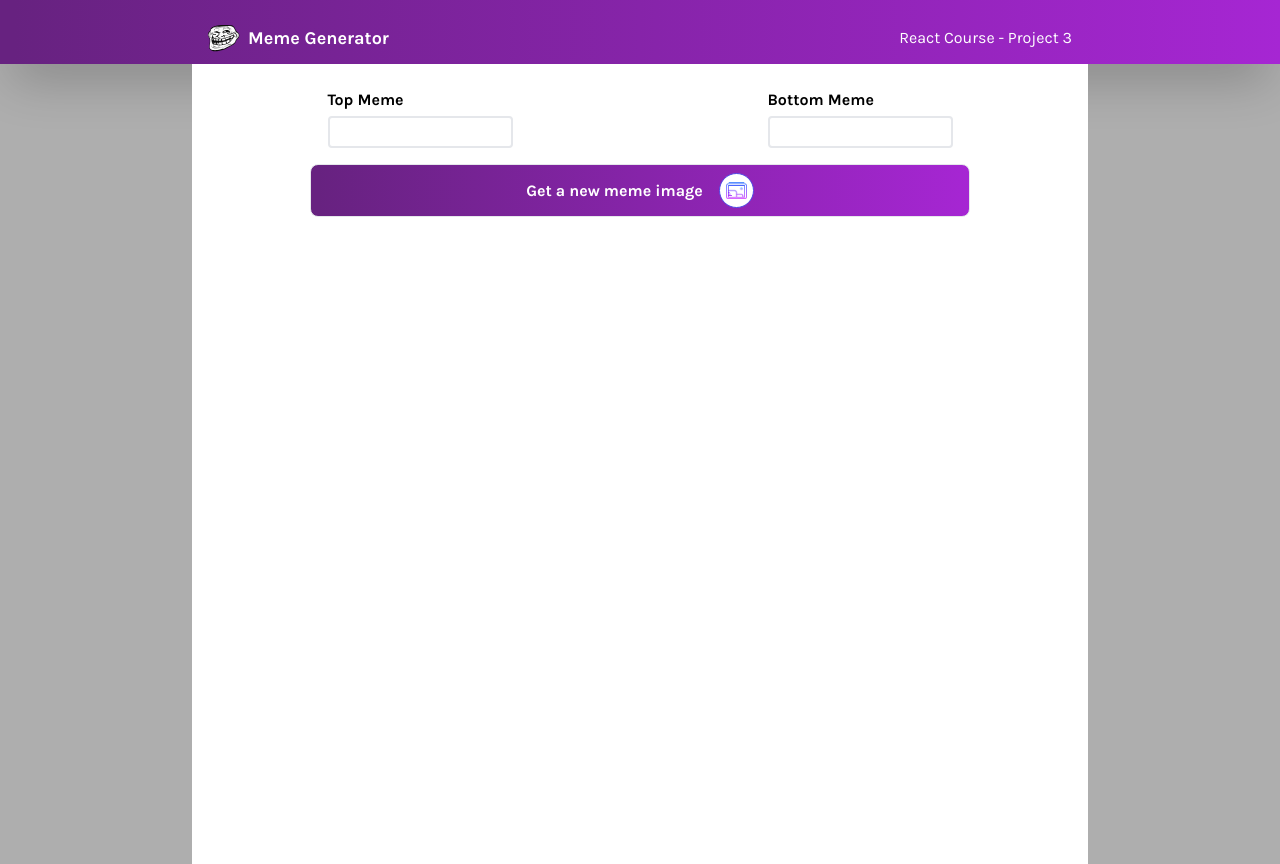
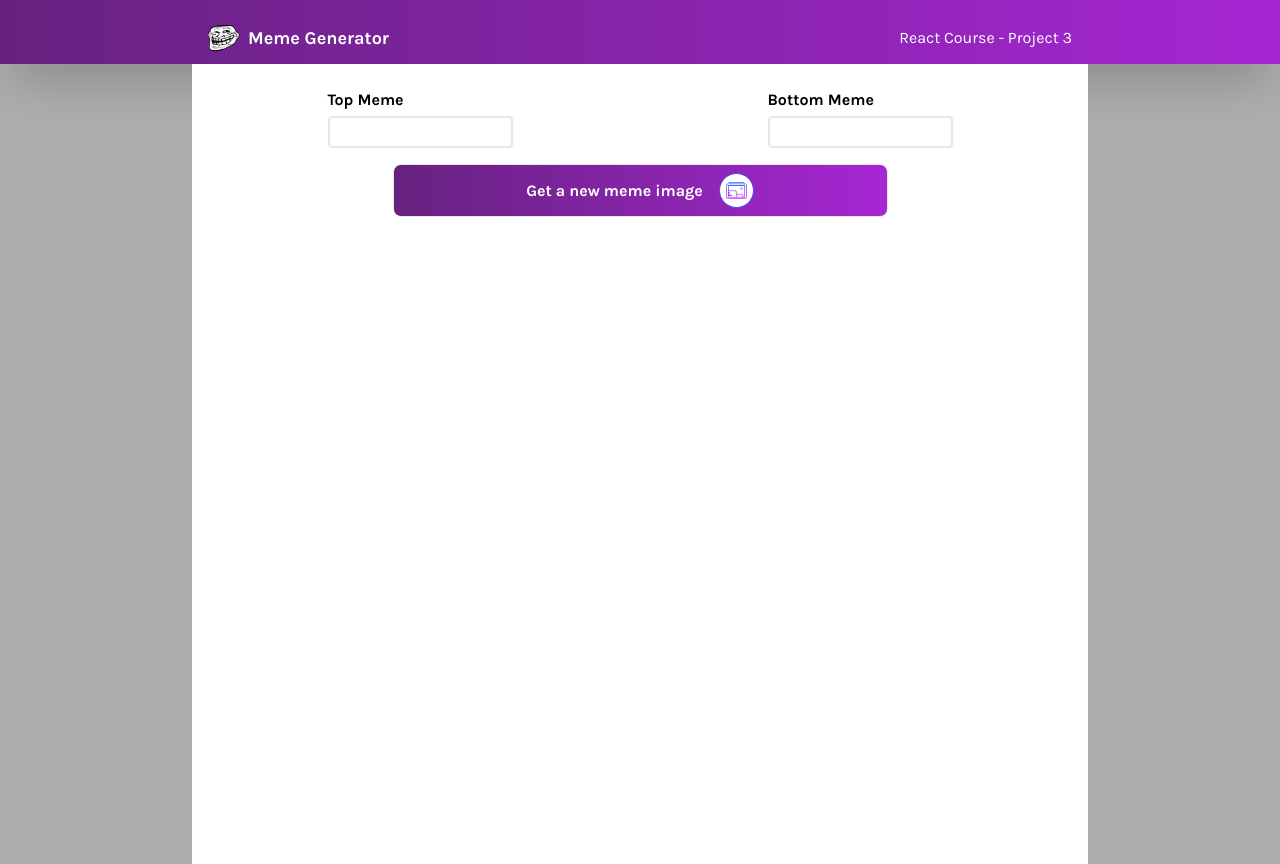
Before and after one commit to saida93522/meme_generator, a React (Create React App) app: page / in a window 1280 px wide. Built offline with nearby package versions, Linux system fonts and the light colour scheme.

Commit message:
refactor: change a tag to btn tag

```diff
--- a/src/App.css
+++ b/src/App.css
@@ -16,11 +16,11 @@ header {
 }
 
 .meme-btn {
-  transition: all 5s ease-in;
   background: linear-gradient(90deg, #672280 1.18%, #a626d3 100%);
 }
 
 .meme-btn:hover {
+  transition: all 5s ease-in;
   background: linear-gradient(90deg, #a626d3 1.18%, #672280 100%);
 }
 
--- a/src/components/Button.js
+++ b/src/components/Button.js
@@ -1,16 +1,20 @@
 const Button = () => {
+  const handleClick = () => {
+    console.log("Click");
+  };
   return (
-    <div className="mt-4 w-3/4 mx-auto">
-      <a
-        className="flex items-center justify-center px-0 py-2  border rounded-lg  group focus:outline-none focus:ring meme-btn"
-        href="/download"
+    <div className="mt-4 w-3/4 mx-auto ">
+      <button
+        onClick={handleClick}
+        className="flex items-center justify-center w-3/4 py-2  border rounded-lg mx-auto  px-3 focus:outline-none focus:ring meme-btn"
+        href="#"
       >
         <span className="font-bold text-white ">Get a new meme image </span>
 
         <span className="flex-shrink-0 p-1 ml-4 text-indigo-600 bg-white border border-current rounded-full group-active:text-indigo-500">
           <img src="btn-icon.png" className="btn-img" alt="logo" />
         </span>
-      </a>
+      </button>
     </div>
   );
 };
```
